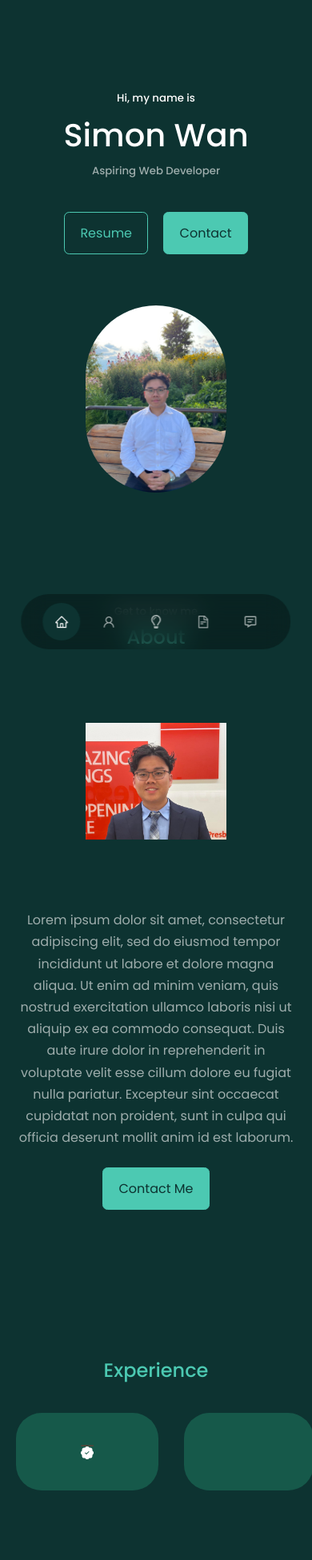
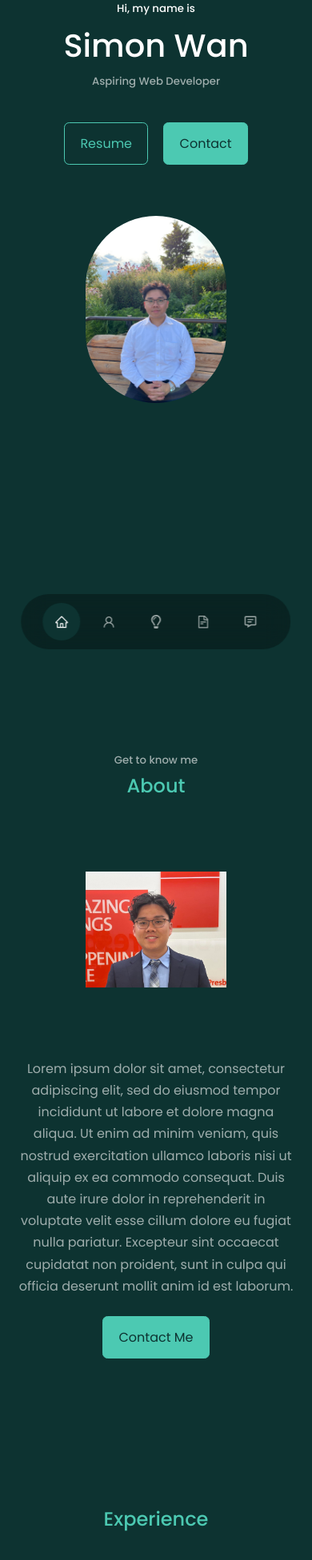
Before and after one commit to simon-wann/personal-website, a React (Create React App) app: page / in a window 390 px wide. Shown: the top 1951 px of the page at 80% size. Built offline with nearby package versions, Linux system fonts and the light colour scheme.

Commit message:
Media Screen Fixes

```diff
--- a/src/components/about/About.jsx
+++ b/src/components/about/About.jsx
@@ -5,6 +5,7 @@ import Pfp from '../../assets/Profile Picture.jpg'
 const About = () => {
   return (
     <section id='about'>
+
           <h5>Get to know me</h5>
           <h2>About</h2>
 
--- a/src/components/about/about.css
+++ b/src/components/about/about.css
@@ -1,3 +1,5 @@
+
+
 .about__container {
     display: grid;
     grid-template-columns: 35% 50%;
--- a/src/components/experience/Experience.jsx
+++ b/src/components/experience/Experience.jsx
@@ -10,10 +10,11 @@ const Experience = () => {
 
       <div className="container experience__container">
         <div className="experience__1">
-          <img src={NYPlogo} alt='NYPlogo'/>
+
+
           <div className="experience__content">
             <article className='experience__details'>
-              <BsPatchCheckFill />
+
             </article>
           </div>
 
--- a/src/components/header/header.css
+++ b/src/components/header/header.css
@@ -1,6 +1,6 @@
 header {
     height: 100vh;
-    padding-top: 7rem;
+    padding-top: 0rem;
     overflow: hidden;
 }
 
@@ -40,6 +40,7 @@ header {
     height: 50%;
     border-radius: 12rem;
     overflow: hidden;
+    max-width: 100%;
 }
 
 .flex-container {
@@ -48,6 +49,7 @@ header {
     align-items: center;
     justify-content: center;
     margin-top: 4rem;
+    object-fit: contain;
 }
 
 /* Small Devices */
@@ -64,7 +66,7 @@ header {
 /* Medium Devices */
 @media screen and (max-width: 1024px) {
     header {
-        height: 78vh;
+        height: 100vh;
     }
 
 }
```
